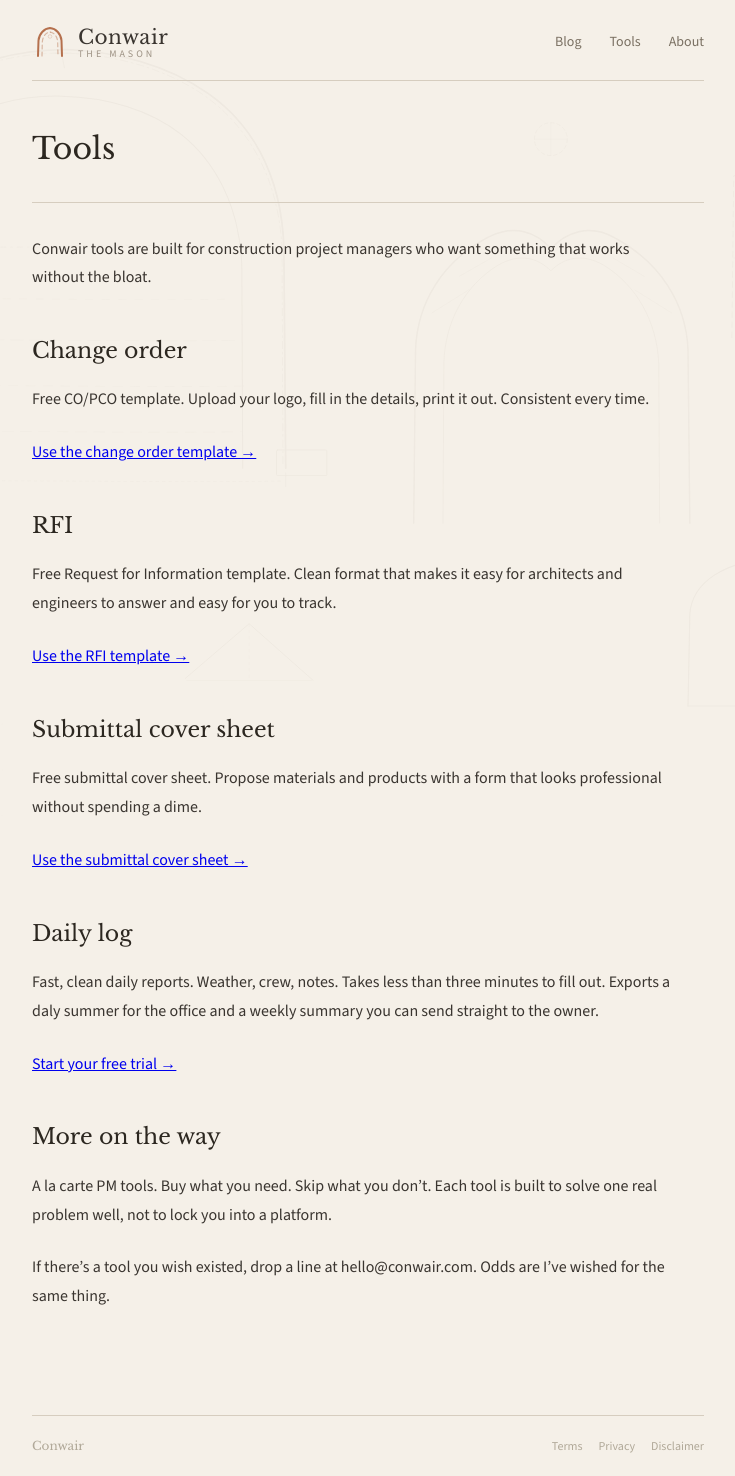
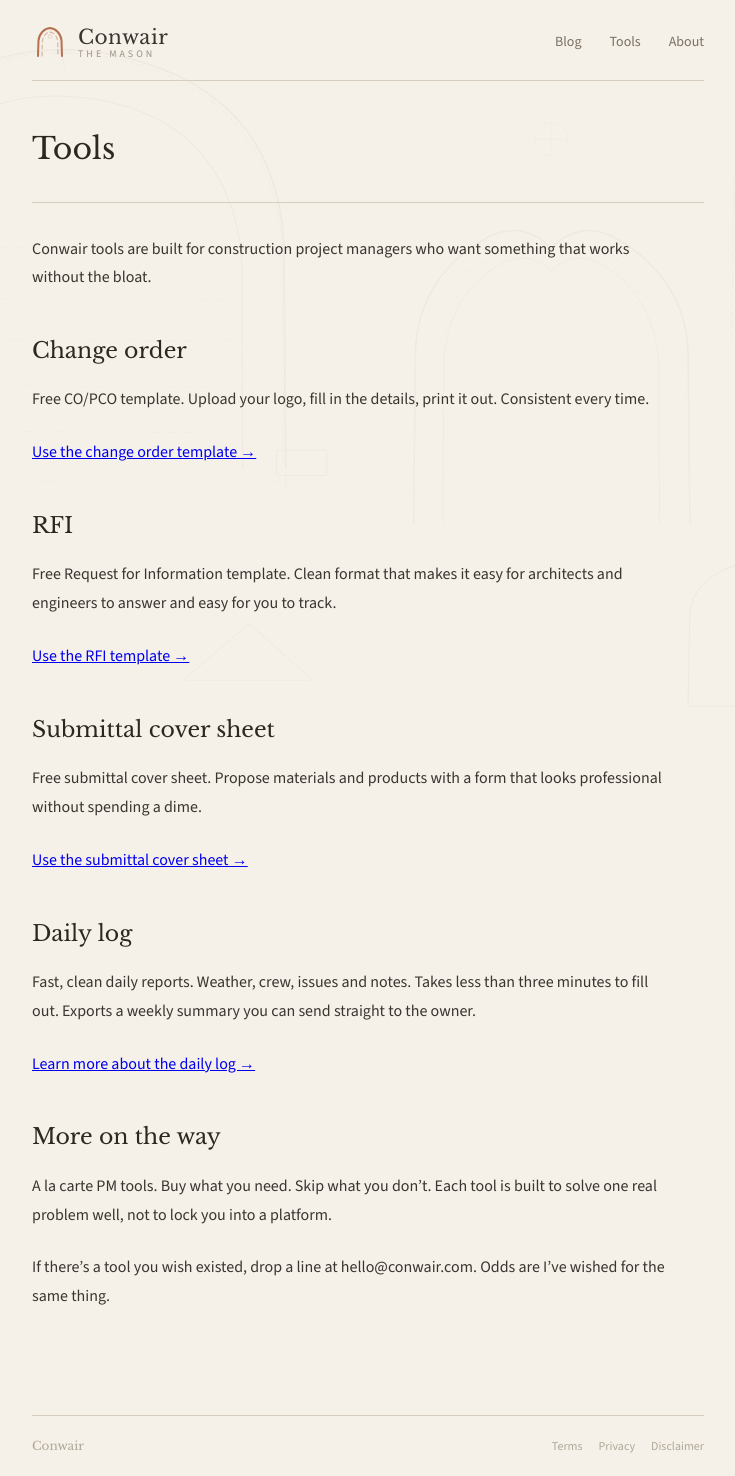
Before and after one commit to oldmanyellsathema/Conwair, a Jekyll site: the page built from tools.md, in a window 1280 px wide. Shown: the whole page, without its empty margins (272-1007 px from the left). Built offline with Jekyll 4.4.1, drawn with Linux system fonts in a browser that asks for light colours.

Commit message:
Revise daily log description and link text
Updated the daily log section to include 'issues' and changed the link text.

```diff
--- a/tools.md
+++ b/tools.md
@@ -26,9 +26,9 @@ Free submittal cover sheet. Propose materials and products with a form that look
 
 ## Daily log
 
-Fast, clean daily reports. Weather, crew, notes. Takes less than three minutes to fill out. Exports a daly summer for the office and a weekly summary you can send straight to the owner.
+Fast, clean daily reports. Weather, crew, issues and notes. Takes less than three minutes to fill out. Exports a weekly summary you can send straight to the owner.
 
-[Start your free trial →](https://app.conwair.com)
+[Learn more about the daily log →](/daily-log/)
 
 ## More on the way
 
```
